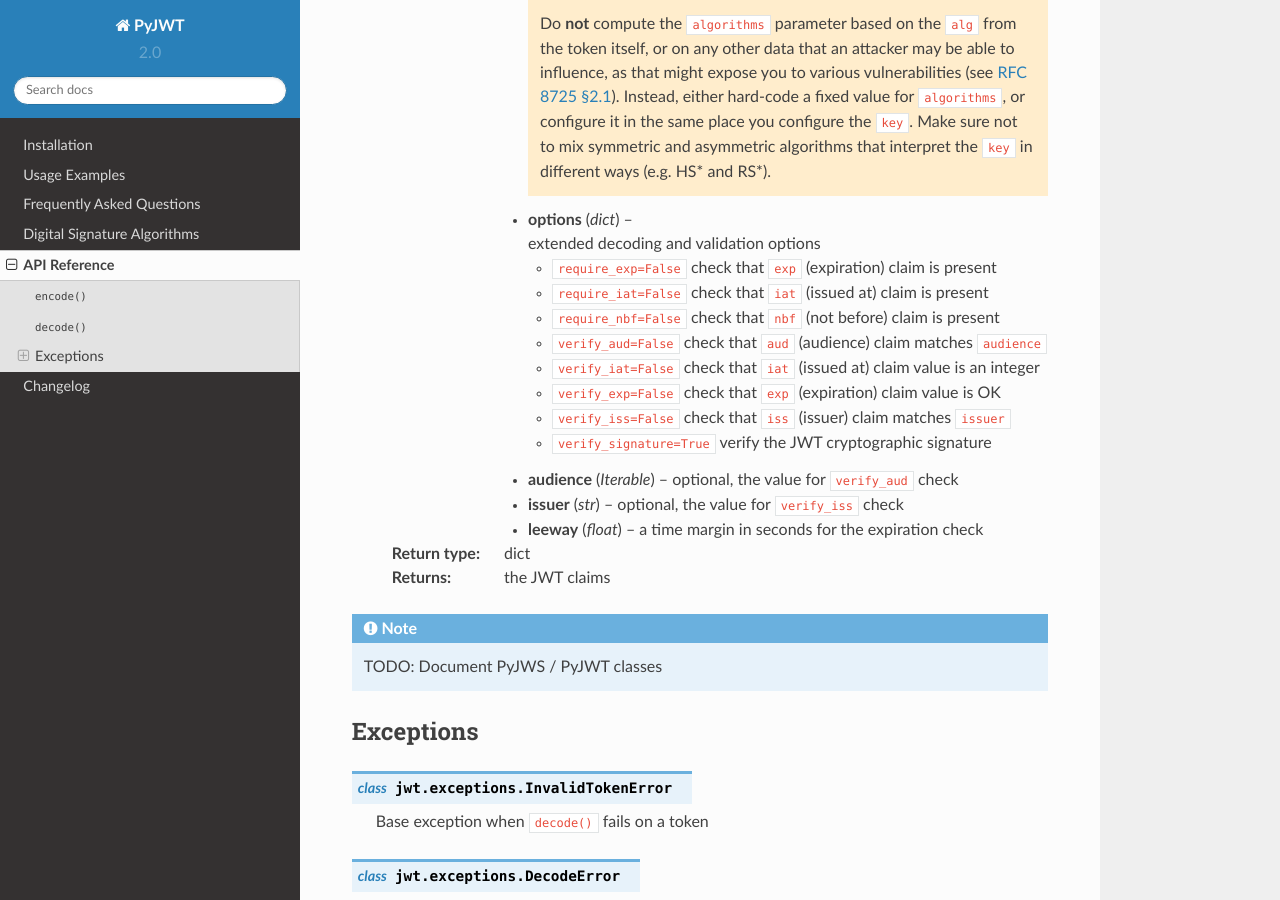
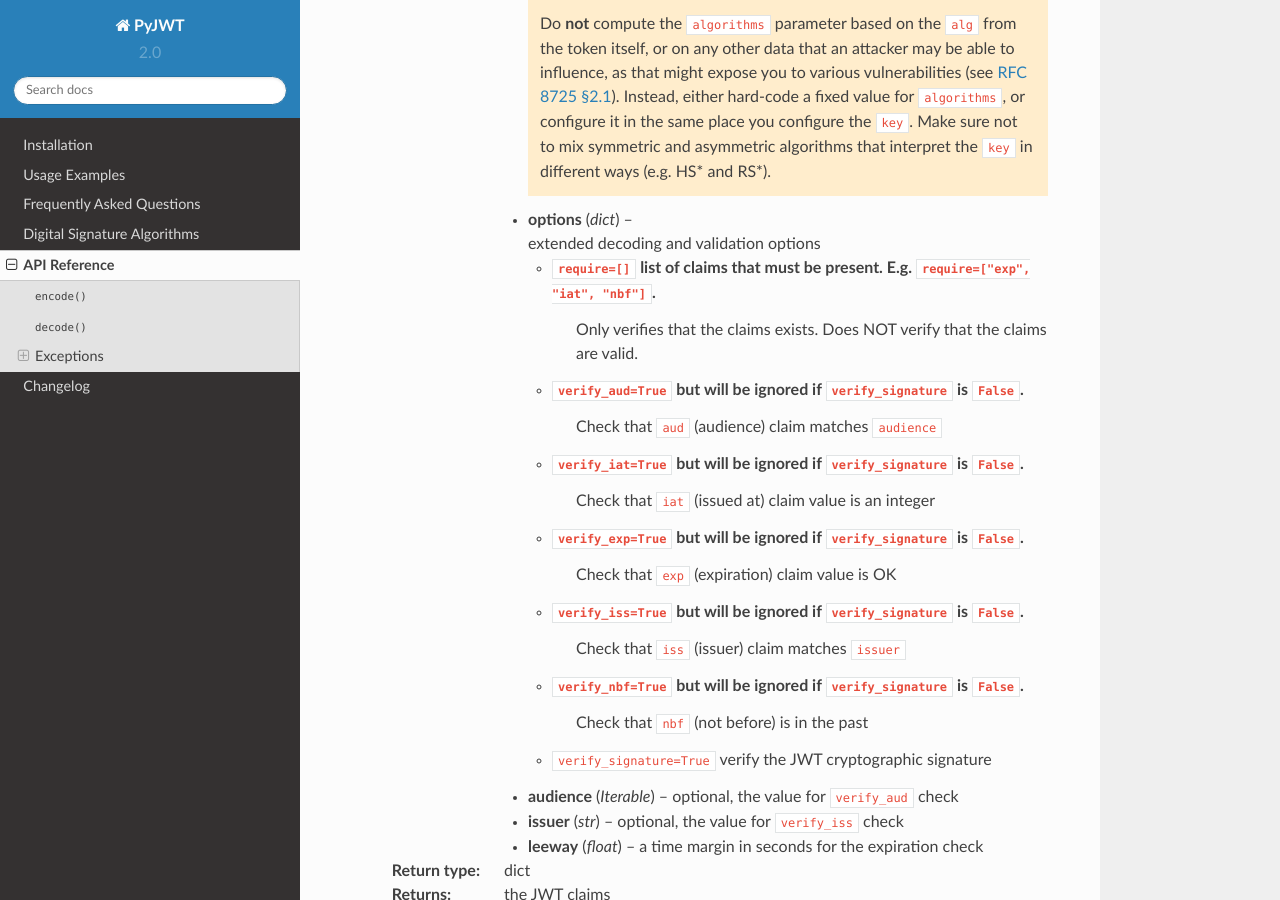
Before and after one commit to jpadilla/pyjwt, a Sphinx documentation site: the page built from docs/api.rst, in a window 1280 px wide and 900 px high, scrolled down 767 px. Built offline with Sphinx 7.4.7 and the Read the Docs theme 2.0.0, drawn with Linux system fonts in a browser that asks for light colours.

Commit message:
Fix incorrect documentation for jwt (#651)
* Fix incorrect default values

* Added verify_nbf

* Fix incorrect `require` option

* [pre-commit.ci] auto fixes from pre-commit.com hooks

for more information, see https://pre-commit.ci

Co-authored-by: pre-commit-ci[bot] <66853113+pre-commit-ci[bot]@users.noreply.github.com>

```diff
--- a/docs/api.rst
+++ b/docs/api.rst
@@ -43,13 +43,18 @@
 
     :param dict options: extended decoding and validation options
 
-        * ``require_exp=False`` check that ``exp`` (expiration) claim is present
-        * ``require_iat=False`` check that ``iat`` (issued at) claim is present
-        * ``require_nbf=False`` check that ``nbf`` (not before) claim is present
-        * ``verify_aud=False`` check that ``aud`` (audience) claim matches ``audience``
-        * ``verify_iat=False`` check that ``iat`` (issued at) claim value is an integer
-        * ``verify_exp=False`` check that ``exp`` (expiration) claim value is OK
-        * ``verify_iss=False`` check that ``iss`` (issuer) claim matches ``issuer``
+        * ``require=[]`` list of claims that must be present. E.g. ``require=["exp", "iat", "nbf"]``.
+            Only verifies that the claims exists. Does NOT verify that the claims are valid.
+        * ``verify_aud=True`` but will be ignored if ``verify_signature`` is ``False``.
+            Check that ``aud`` (audience) claim matches ``audience``
+        * ``verify_iat=True`` but will be ignored if ``verify_signature`` is ``False``.
+            Check that ``iat`` (issued at) claim value is an integer
+        * ``verify_exp=True`` but will be ignored if ``verify_signature`` is ``False``.
+            Check that ``exp`` (expiration) claim value is OK
+        * ``verify_iss=True`` but will be ignored if ``verify_signature`` is ``False``.
+            Check that ``iss`` (issuer) claim matches ``issuer``
+        * ``verify_nbf=True`` but will be ignored if ``verify_signature`` is ``False``.
+            Check that ``nbf`` (not before) is in the past
         * ``verify_signature=True`` verify the JWT cryptographic signature
 
     :param Iterable audience: optional, the value for ``verify_aud`` check
```
